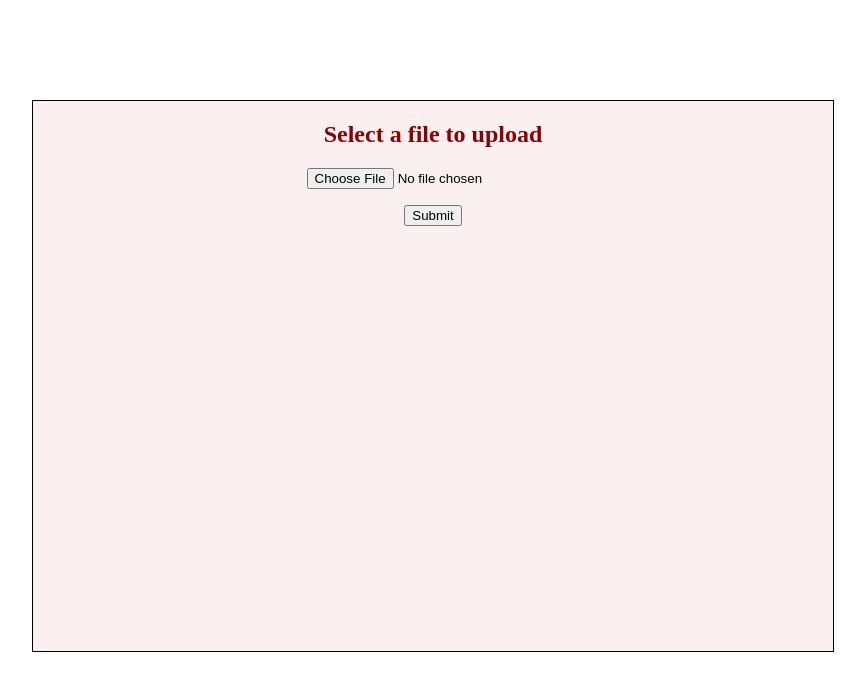
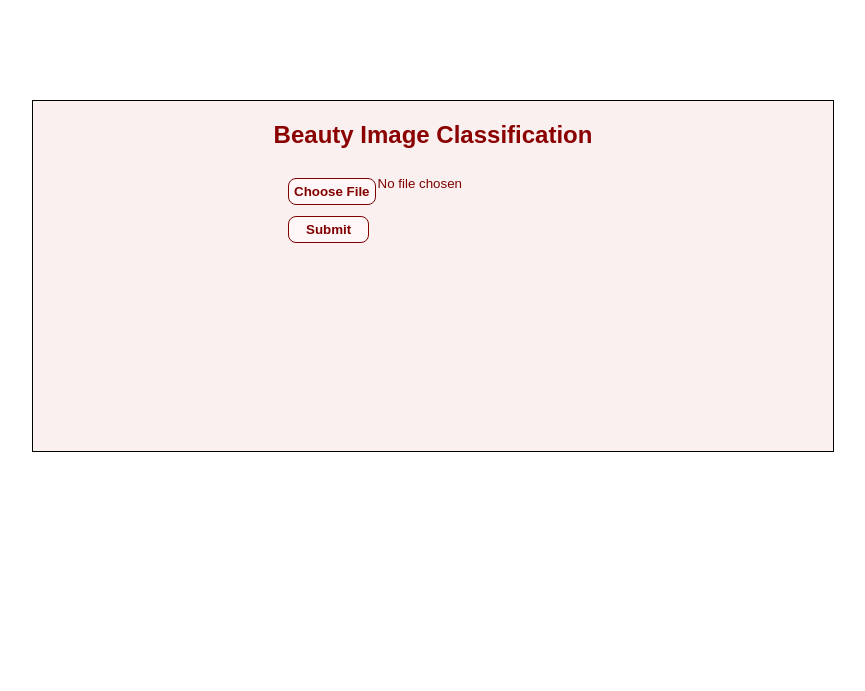
Before and after one commit to mshayganfar/chista, a Flask app: page / in a window 1280 px wide. Shown: the top 691 px of the page, without its empty margins (207-1072 px from the left). Run offline with Flask 2, Linux system fonts and the light colour scheme.

Commit message:
add css and clean up code

```diff
--- a/app.py
+++ b/app.py
@@ -1,11 +1,14 @@
 from flask import app, Flask, flash, redirect, render_template, request, url_for
 import os
+from PIL import Image
 from process_image import Beauty
 from werkzeug.utils import secure_filename
 
 app = Flask(__name__, template_folder='templates', static_folder='static')
 app.secret_key = "temp12345"
 app.config['UPLOAD_FOLDER'] = 'static/uploads/'
+
+beauty = Beauty()
 
 
 @app.route('/')
@@ -25,12 +28,16 @@ def upload_image_api():
         return redirect(request.url)
 
     uploaded_filename = secure_filename(uploaded_file.filename)
-    uploaded_file.save(os.path.join(
-        app.config['UPLOAD_FOLDER'], uploaded_filename))
+    uploaded_file_path = os.path.join(
+        app.config['UPLOAD_FOLDER'], uploaded_filename)
+    uploaded_file.save(uploaded_file_path)
 
-    flash('Image was successfully uploaded and desplayed below:')
+    saved_image = Image.open(uploaded_file_path)
+    resized_image = saved_image.resize((50, 50))
+    resized_image.save(uploaded_file_path)
 
-    beauty = Beauty()
+    flash('Uploaded image:', 'message')
+
     predictions = beauty.classify_image_category(
         app.config['UPLOAD_FOLDER'], uploaded_filename)
     predictions.sort(key=lambda x: x[0], reverse=True)
--- a/static/css/style.css
+++ b/static/css/style.css
@@ -6,142 +6,50 @@
   right: 0;
   bottom: 0;
   left: 0;
-  width: 800px;
-  height: 550px;
   text-align: center;
   justify-content: center;
   background-color: rgb(250, 240, 240);
+  font-family: Arial, Helvetica, sans-serif;
+  width: 800px;
+  height: 350px;
 }
 
 #main h2 {
   color: darkred;
 }
 
-/*#main #message {
-  position: absolute;
-  bottom: 200px;
-  //border: 1px solid black;
-  color: maroon;
-  text-align: center;
-  font-size: 12px;
-  width: 800px;
-  height: 25px;
-  margin: auto;
+#main p.message {
+  color: darkred;
 }
 
-#main_allwords #message {
-  position: absolute;
-  top: 200px;
-  //border: 1px solid black;
-  color: maroon;
-  text-align: center;
-  font-size: 12px;
-  width: 800px;
-  height: 25px;
-  margin: auto;
+#main span.caption {
+  color: darkred;
+  font-weight: bold;
+  font-size: 12pt;
 }
 
-#main #result {
-  position: absolute;
-  bottom: 0px;
-  //border: 1px solid black;
-  color: maroon;
-  text-align: left;
-  font-size: 12px;
-  width: 800px;
-  height: 200px;
-  font-size: 16px;
-  color: #995555;
+#main span.possibilities {
+  color: darkred;
+  font-size: 10pt;
 }
 
-#main_allwords #result {
-  position: absolute;
-  top: 250px;
-  //border: 1px solid black;
-  color: maroon;
-  text-align: left;
-  font-size: 12px;
-  width: 800px;
-  font-size: 16px;
-  color: #995555;
-  height: auto;
-  min-height: 30px;
-  height: auto !important;
-  height: 30px;
+#main img.query {
+  border: 1px solid black;
 }
 
-#main #search {
-  display: block;
-  //border: 1px solid black;
-  color: maroon;
+#main #submission {
+  position: relative;
+  /* border: 1px solid black; */
+  width: 300px;
+  height: 150px;
   text-align: center;
-  width: 500px;
-  height: 25px;
-  margin: auto;
-  padding: 25px;
-}
-
-#main #insert {
-  display: block;
-  //border: 1px solid black;
-  color: maroon;
-  text-align: left;
-  justify-content: left;
-  width: 600px;
-  height: 100px;
-  margin: auto;
-  padding: 15px;
-}
-
-#main #insert #data label {
-  display: inline-block;
-  color: maroon;
-  width: 150px;
-  text-align: right;
-}
-
-#main #search #data label {
-  display: inline-block;
-  color: maroon;
-  width: 75px;
-  text-align: right;
-}
-
-#main #insert #data div {
-  padding: 2px;
-}
-
-#data {
-  font-size: 18px;
-}
-
-.insert {
-  position: relative;
-  left: 77%;
-}
-
-.logo {
-  background-image: url(/images/logo.png) no-repeat;
-  width: 200px;
-  height: 185px;
-  object-fit: fill;
-  padding: 5px;
-}
-
-.text {
-  width: 250px;
-  height: 25px;
-  background-color: #fff7f7;
-  font-size: 18px;
-  border: 1px solid maroon;
-}
-
-.long_text {
-  width: 400px;
-  height: 25px;
-  background-color: #fff7f7;
-  font-size: 18px;
-  border: 1px solid maroon;
+  justify-content: center;
+  margin: auto auto auto auto;
+  top: 0;
+  right: 0;
+  bottom: 0;
+  left: 0;
+  clear: both;
 }
 
 input[type=button],
@@ -150,44 +58,37 @@ input[type=reset] {
   background-color: #fff7f7;
   border: 1px solid maroon;
   color: maroon;
-  padding: 5px 15px;
+  padding: 5px 17px;
   text-decoration: none;
-  margin: 4px 2px;
+  margin: 2px 2px;
   cursor: pointer;
   border-radius: 8px;
   font-weight: bold;
+  float: left;
+  margin-left: 5px;
 }
 
-.here {
-  text-decoration: underline;
+input[type="file"]::file-selector-button {
+  background-color: #fff7f7;
+  border: 1px solid maroon;
+  color: maroon;
+  padding: 5px 5px;
+  text-decoration: none;
+  margin: 2px 2px;
+  cursor: pointer;
+  border-radius: 8px;
   font-weight: bold;
-  font-color: maroon;
+  float: left;
+  margin-left: 0px;
 }
 
-body {
-  background-color: white;
-  font-family: verdana;
-  font-size: 14px;
+input[type=file] {
+  color: maroon;
+  padding: 5px 5px;
+  text-decoration: none;
+  margin: 2px 2px;
+  cursor: pointer;
+  border-radius: 8px;
+  float: left;
+  margin-left: 0px;
 }
-
-label {
-  display: inline-block;
-  width: 150px;
-  text-align: right;
-}
-
-a:link {
-  color: maroon;
-}
-
-a:visited {
-  color: maroon;
-}
-
-a:hover {
-  color: maroon;
-}
-
-a:active {
-  color: maroon;
-} */
--- a/templates/index.html
+++ b/templates/index.html
@@ -8,22 +8,20 @@
 
 <body>
   <div id="main">
-    <h2>Select a file to upload</h2>
+    <h2>Beauty Image Classification</h2>
     <p>
-      {% with messages = get_flashed_messages() %}
+      {% with messages = get_flashed_messages(with_categories=true) %}
       {% if messages %}
-    <ul>
-      {% for message in messages %}
-      <li>{{ message }}</li>
+      {% for category, message in messages %}
+    <p class="{{ category }}">{{ message }}</p>
     {% endfor %}
-    </ul>
     {% endif %}
     {% endwith %}
     </p>
 
     {% if filename %}
     <div>
-      <img src="{{ url_for('display_image', filename=filename) }}">
+      <img src="{{ url_for('display_image', filename=filename) }}" class="query">
     </div>
     {% endif %}
 
@@ -35,10 +33,14 @@
 
     {% if possibilities %}
     <div>
-      <h3>Possibilities: {{ possibilities }}</h3>
+      <span class="caption">Possibilities:</span>
+      <span class="possibilities">
+        {{ ','.join(possibilities) }}
+      </span>
     </div>
     {% endif %}
 
+    <div id="submission">
       <form method="post" action="/" enctype="multipart/form-data">
         <dl>
           <p>
@@ -50,6 +52,7 @@
         </p>
       </form>
     </div>
+  </div>
 </body>
 
 </html>
```
Lines whose indentation alone changed are shown as unchanged.
